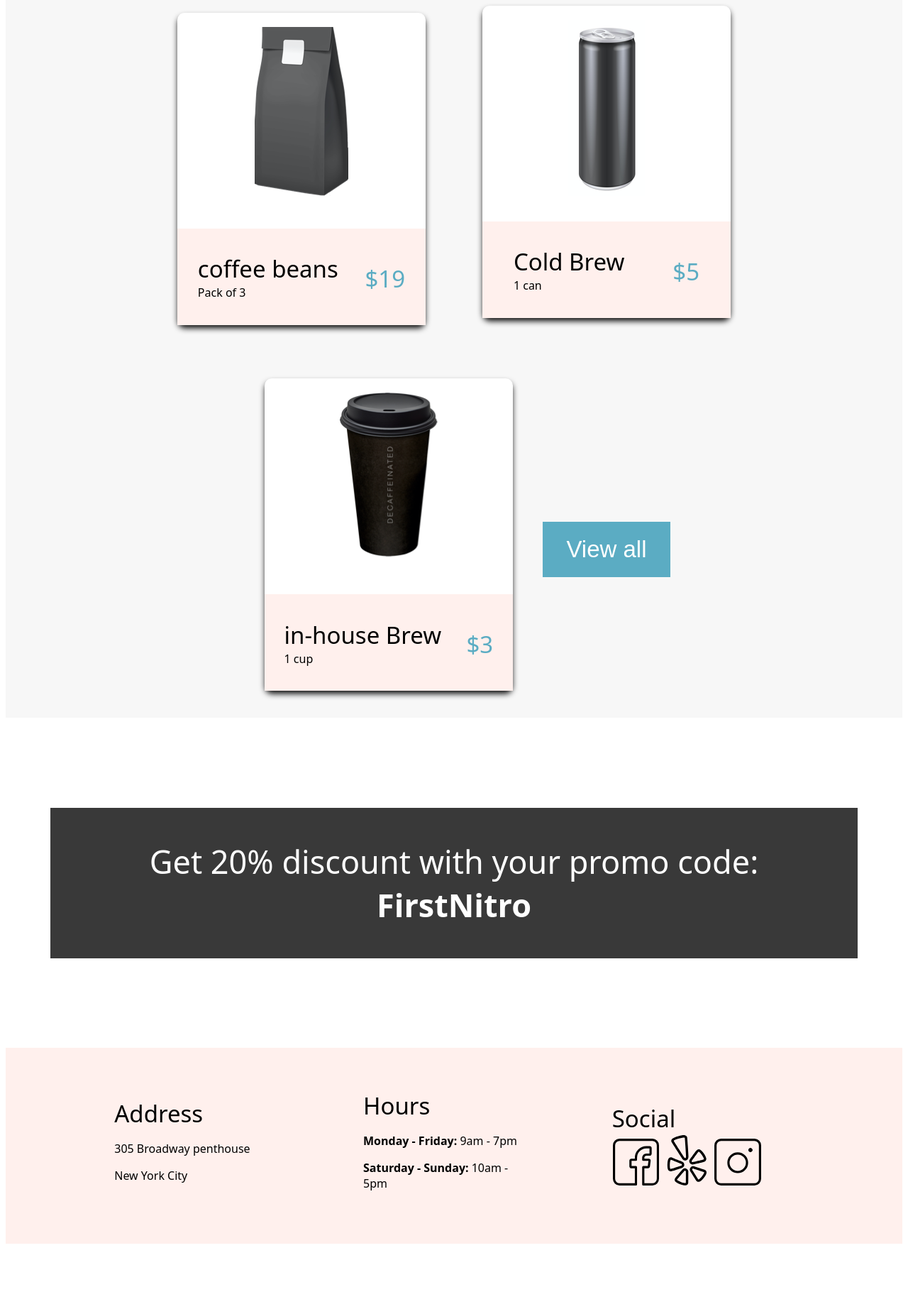
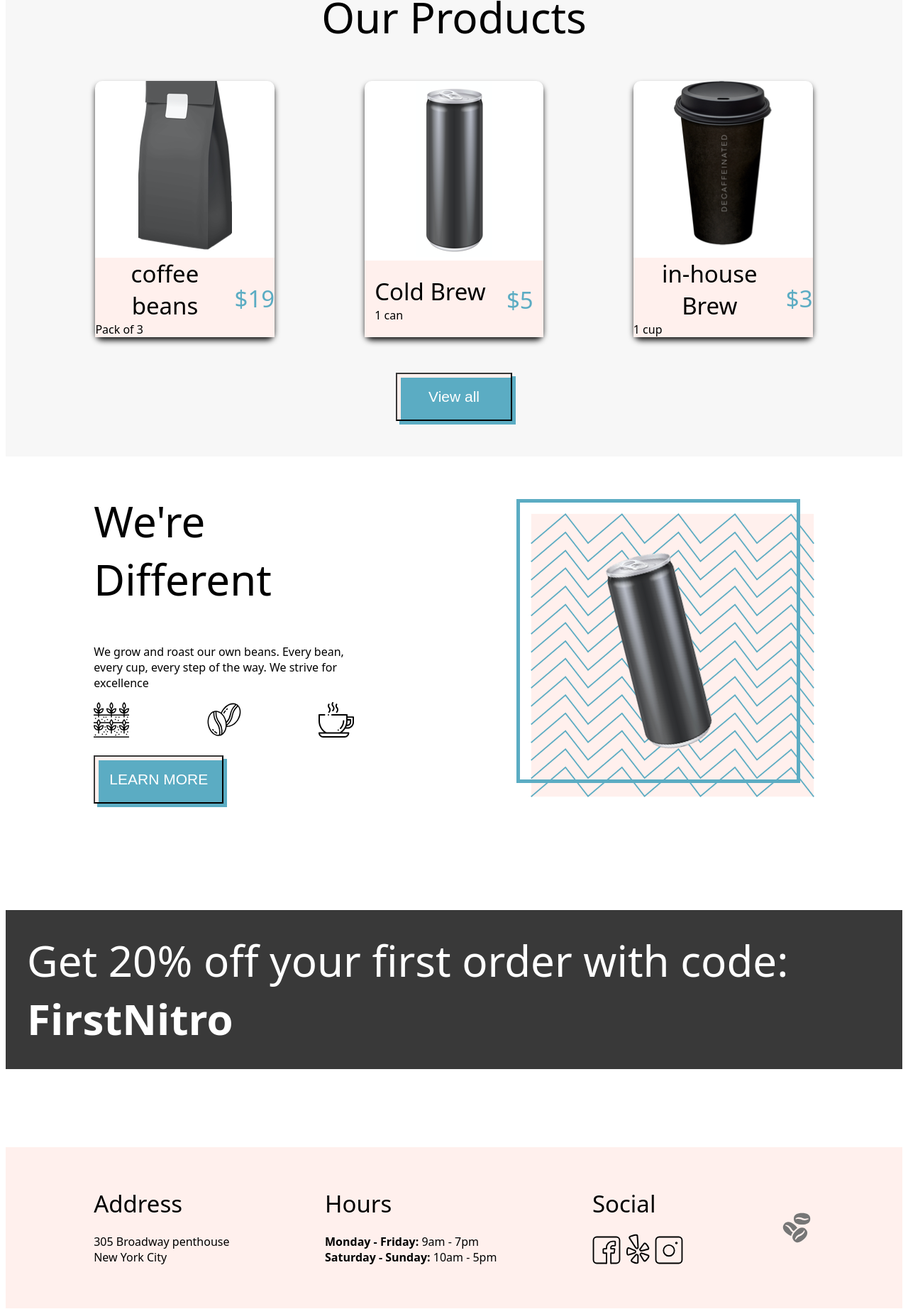
Before and after one commit to Archielilordoflight/Coffee-shop, a plain HTML site: page index.html in a window 1280 px wide. Shown: the part 871-2722 px from the top of the page at 71% size. Before the commit the page ends 2631 px from the top, so only its background shows below. Drawn offline with Linux system fonts and the light colour scheme.

Commit message:
updated with scss

```diff
--- a/index.html
+++ b/index.html
@@ -3,18 +3,19 @@
   <head>
     <meta charset="UTF-8" />
     <meta name="viewport" content="width=device-width, initial-scale=1.0" />
-    <link rel="stylesheet" href="./styles/global.css" />
-    <link rel="stylesheet" href="styles/landing.css" />
+    <link rel="stylesheet" href="./scss/main.css" />
     <title>Coffee Shop - Home</title>
   </head>
   <body>
     <header class="headers">
+      <div class="headers__logo-wraper">
         <img
           class="logo"
           src="./asset/logos/coffee-beans-logo-and-footer.svg"
           alt="logo"
         />
-      <h2 class="heading-1">nitro</h2>
+        <h2 class="headers__title">nitro</h2>
+      </div>
       <nav class="headers__items">
         <ul>
           <li class="headers__item">
@@ -30,16 +31,16 @@
       </nav>
     </header>
     <main>
-      <section class="container">
-        <article class="content-card">
-          <h1 class="heading-1">Nitro Coffee</h1>
-          <p class="intro">
+      <section class="hero">
+        <article class="hero__card">
+          <h1 class="hero__card-title">Nitro Coffee</h1>
+          <p class="hero__card-intro">
             Coffee is an amazing beverage brewed from roasted coffee beans, the
             seeds of berries from certain Coffea species.
           </p>
-          <button class="site-default__button">Shop Now</button>
+          <button class="hero__card-button">Shop Now</button>
         </article>
-        <article class="content-card img-card">
+        <article class="hero__img-card">
           <img
             class="coffeebeans-hero"
             src="./asset/images/coffeebeans-hero.png"
@@ -47,98 +48,132 @@
           />
         </article>
       </section>
-      <section class="product-container">
-        <h2 class="heading-2">Our Products</h2>
-        <article class="product-card">
-          <div class="product-img-container">
+      <section class="products">
+        <h2 class="products__title">Our Products</h2>
+        <section class="products__wrapper">
+          <article class="products__card">
+            <div class="products__card__img-container">
               <img
-              class="product-img"
+                class="products__card__img"
                 src="./asset/images/coffeebeans.png"
                 alt="coffee beans"
               />
             </div>
-          <div class="product-tag">
-            <div class="product-tag-tag">
-              <p class="heading-3">coffee beans</p>
+            <div class="products__tag">
+              <div class="products__tag__tag">
+                <p class="products__tag__tag__name">coffee beans</p>
                 <p>Pack of 3</p>
               </div>
-            <p class="product-price">$19</p>
+              <p class="products__tag__price">$19</p>
             </div>
           </article>
-        <article class="product-card">
-          <div class="product-img-container">
+          <article class="products__card">
+            <div class="products__card__img">
               <img
                 class="product-img"
                 src="./asset/images/coldbrew.png"
                 alt="cold Brew"
               />
             </div>
-          <div class="product-tag">
-            <div class="product-tag-tag">
-              <p class="heading-3">Cold Brew</p>
+            <div class="products__tag">
+              <div class="products__tag__tag">
+                <p class="products__tag__tag__name">Cold Brew</p>
                 <p>1 can</p>
               </div>
-            <p class="product-price">$5</p>
+              <p class="products__tag__price">$5</p>
             </div>
           </article>
-        <article class="product-card">
-          <div class="product-img-container">
+          <article class="products__card">
+            <div class="product__card__img">
               <img
                 class="product-img"
                 src="./asset/images/inhousebrew.png"
                 alt="In-house brew"
               />
             </div>
-          <div class="product-tag">
-            <div class="product-tag-tag">
-              <p class="heading-3">in-house Brew</p>
+            <div class="products__tag">
+              <div class="products__tag__tag">
+                <p class="products__tag__tag__name">in-house Brew</p>
                 <p>1 cup</p>
               </div>
-            <p class="product-price">$3</p>
+              <p class="products__tag__price">$3</p>
             </div>
           </article>
-        <button class="site-default__button">View all</button>
         </section>
-      <section class="banner-container">
-        <div class="discount-banner">
-          <p class="discount-text">
-            Get 20% discount with your promo code:
-            <span class="discount-code">FirstNitro</span>
+        <button class="products__button">View all</button>
+      </section>
+      <section class="advert">
+        <article class="advert__texts">
+          <h2 class="advert__texts__title">We're Different</h2>
+          <p>
+            We grow and roast our own beans. Every bean, every cup, every step
+            of the way. We strive for excellence
+          </p>
+          <div class="advert__texts__img-box">
+            <img src="./asset/images/planting.svg" alt="planting" />
+            <img src="./asset/logos/coffee-beans.svg" alt="coffeebeans" />
+            <img src="./asset/images/coffee-cup.svg" alt="cup" />
+          </div>
+          <button class="advert__texts__button">LEARN MORE</button>
+        </article>
+        <div class="advert__pics">
+          <article class="advert__pics__boarder">
+            <img
+              class="advert__pics__top"
+              src="./asset/images/tiltedcan.png"
+              alt="tiltedcan"
+            />
+          </article>
+        </div>
+      </section>
+      <div class="discount">
+        <p class="discount__text">
+          Get 20% off your first order with code:
+          <span class="discount-code"> <strong>FirstNitro</strong></span>
         </p>
       </div>
-      </section>
-      <footer class="container">
-        <article class="footer-card">
-          <h3 class="footer-heading">Address</h3>
+      <footer class="footer">
+        <article class="footer__card">
+          <h3 class="footer__card__title">Address</h3>
           <p>305 Broadway penthouse</p>
           <p>New York City</p>
         </article>
-        <article class="footer-card">
-          <h3 class="heading-3">Hours</h3>
-          <p><b>Monday - Friday:</b> 9am - 7pm</p>
-          <p><b>Saturday - Sunday:</b> 10am - 5pm</p>
+        <article class="footer__card">
+          <h3 class="footer__card__title">Hours</h3>
+          <p><strong>Monday - Friday:</strong> 9am - 7pm</p>
+          <p><strong>Saturday - Sunday:</strong> 10am - 5pm</p>
         </article>
-        <article class="footer-card">
-          <h3 class="heading-3">Social</h3>
-          <a href="https://facebook.com"
+        <article class="footer__card">
+          <h3 class="footer__card__title">Social</h3>
+          <a href="https://facebook.com" target="_blank"
             ><img
-              class="social-icon"
+              class="footer__card__img"
               src="./asset/images/Facebook-Icon.svg"
               alt="facebook"
           /></a>
-          <a href="https://ylep.com"
+          <a href="https://ylep.com" target="_blank"
             ><img
-              class="social-icon"
+              class="footer__card__img"
               src="/asset/logos/Yelp-Icon.svg"
               alt="ylep"
           /></a>
-          <a href="https://instagram.com"
+          <a href="https://instagram.com" target="_blank"
             ><img
-              class="social-icon"
+              class="footer__card__img"
               src="/asset/images/Instagram-Icon.svg"
               alt="instagram"
           /></a>
         </article>
+        <img
+          class="footer__water-mark-1"
+          src="./asset/logos/coffee-beans-logo-and-footer.svg"
+          alt="beans"
+        />
+        <img
+          class="footer__water-mark"
+          src="./asset/logos/coffee-beans-logo-and-footer.svg"
+          alt="beans"
+        />
       </footer>
     </main>
   </body>
--- a/styles/global.css
+++ /dev/null
@@ -1,72 +0,0 @@
-*,
-*::before,
-*::after {
-  box-sizing: border-box;
-}
-html {
-  font-size: 62.5%;
-}
-body {
-  font-size: 1.6rem;
-  font-family: system-ui, -apple-system, BlinkMacSystemFont, "Segoe UI", Roboto,
-    Oxygen, Ubuntu, Cantarell, "Open Sans", "Helvetica Neue", sans-serif;
-  font-weight: 400;
-}
-.logo {
-  min-width: 5rem;
-  max-width: 12rem;
-}
-.headers {
-  background-color: #fff0ed;
-  padding-bottom: 1rem;
-}
-.heading-1,
-.heading-2 {
-  font-size: 6rem;
-  font-weight: 300;
-}
-.heading-1 {
-  display: inline;
-  padding: 1rem;
-}
-.heading-2 {
-  margin: 0%;
-  padding-top: 2.5rem;
-  padding-bottom: 3rem;
-}
-.headers__items {
-  display: inline-block;
-  list-style-type: none;
-}
-.headers__item {
-  display: inline;
-  font-size: 2.1rem;
-  padding: 1rem;
-}
-.headers__item--link {
-  color: black;
-  text-decoration: none;
-}
-.content-box {
-  text-align: center;
-  background-color: #fff0ed;
-}
-.heading-3,
-.footer-heading {
-  font-size: 3.3rem;
-  font-weight: 300;
-  margin: 0rem;
-}
-.discription {
-  font-size: 1.8rem;
-  font-style: italic;
-  text-align: center;
-  margin-bottom: 0%;
-}
-.price {
-  font-size: 1.8rem;
-  color: #5bacc3;
-  padding-bottom: 3rem;
-  padding-top: 0.5rem;
-  margin: 0rem;
-}
--- a/styles/landing.css
+++ /dev/null
@@ -1,109 +0,0 @@
-.container {
-  display: flex;
-  align-items: center;
-  background-color: #fff0ed;
-  text-align: center;
-  padding-left: 7.5%;
-}
-.content-card {
-  display: inline-block;
-  width: 47.5%;
-  padding: 2%;
-  text-align: left;
-}
-.img-card {
-  text-align: center;
-}
-.intro {
-  width: 60%;
-  text-align: left;
-  padding-bottom: 2rem;
-}
-.product-container {
-  background-color: #f7f7f7;
-  text-align: center;
-}
-.product-card {
-  display: inline-flex;
-  flex-direction: column;
-  justify-content: space-between;
-  background-color: white;
-  width: 30%;
-  margin: 3%;
-  text-align: center;
-  min-width: 33rem;
-  max-width: 35rem;
-  min-height: 44rem;
-  max-height: 46rem;
-  border-radius: 1rem;
-  box-shadow: 0 5px 9px -1px;
-  box-shadow: rgba(0, 0, 0, 0.25);
-}
-.product-tag {
-  display: flex;
-  justify-content: space-around;
-  align-items: center;
-  background-color: #fff0ed;
-  padding: 1rem;
-}
-.product-tag-tag {
-  display: flex;
-  flex-direction: column;
-  text-align: left;
-}
-.product-tag-tag > p {
-  margin: 0%;
-}
-.product-img-container {
-  display: inline-block;
-}
-.site-default__button {
-  min-width: 18rem;
-  max-height: 80%;
-  padding: 2rem;
-  margin-bottom: 4rem;
-  border: 0rem;
-  background-color: #5bacc3;
-  color: white;
-  font-size: 3.3rem;
-}
-.product-img {
-  padding-top: 2rem;
-  min-height: 24rem;
-  max-height: 55rem;
-}
-.product-price {
-  font-size: 3.3rem;
-  color: #5bacc3;
-  padding-top: 0.5rem;
-}
-.banner-container {
-  text-align: center;
-  margin-top: 10%;
-  margin-bottom: 10%;
-}
-.discount-banner {
-  display: inline-block;
-  max-width: 90%;
-  background-color: #393939;
-  color: white;
-  text-align: center;
-}
-.discount-text {
-  padding-left: 5rem;
-  padding-right: 5rem;
-  font-size: 4.5rem;
-  font-weight: 400;
-}
-.discount-code {
-  font-weight: 700;
-}
-.footer-card {
-  display: inline-block;
-  width: 30%;
-  padding: 5%;
-  text-align: left;
-}
-.social-icon {
-  width: 6.75rem;
-}
```
Also changed, not shown: pages/menu.html (+39 -39 lines), styles/menu.css (deleted, +0 -53 lines). Lines whose indentation alone changed are shown as unchanged.
